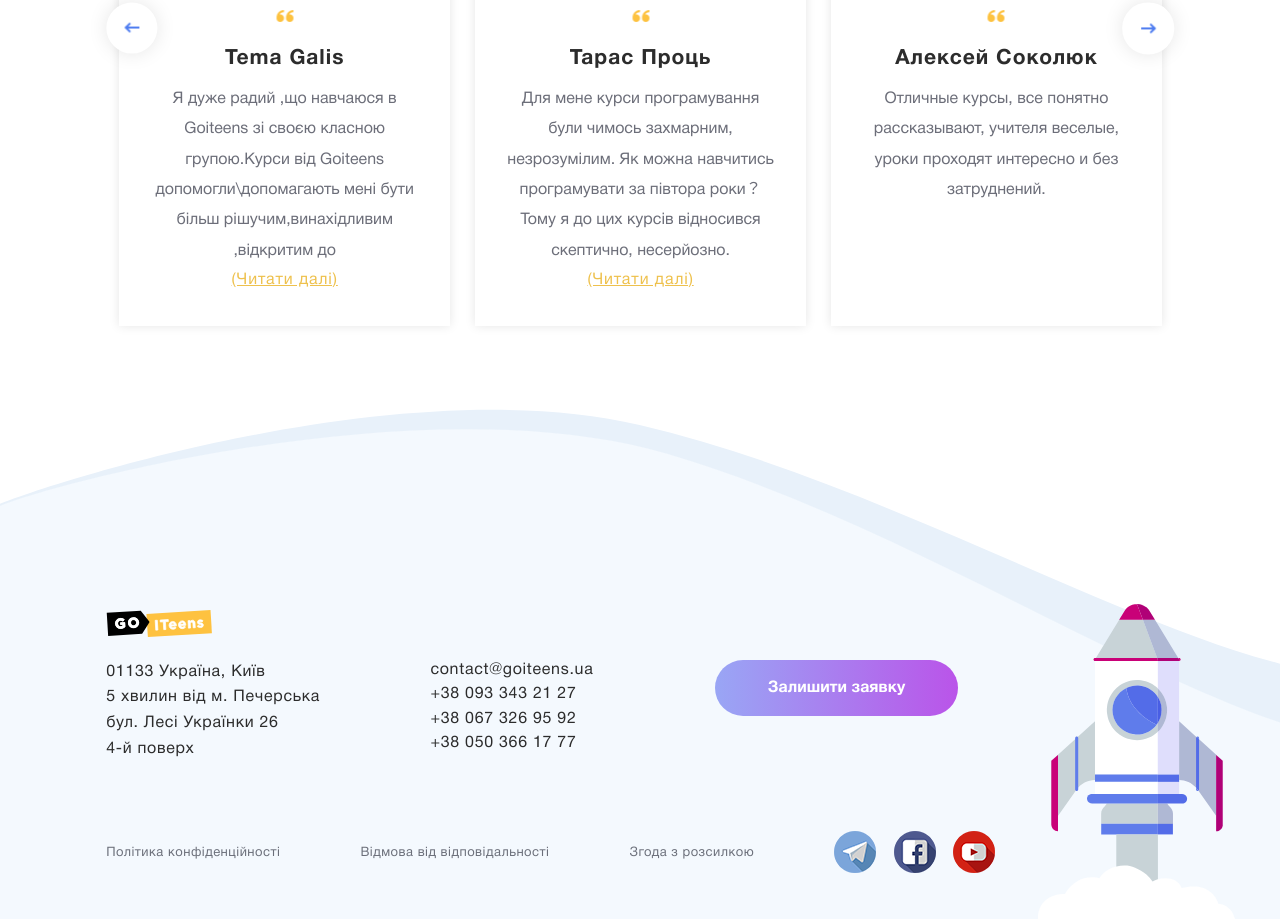
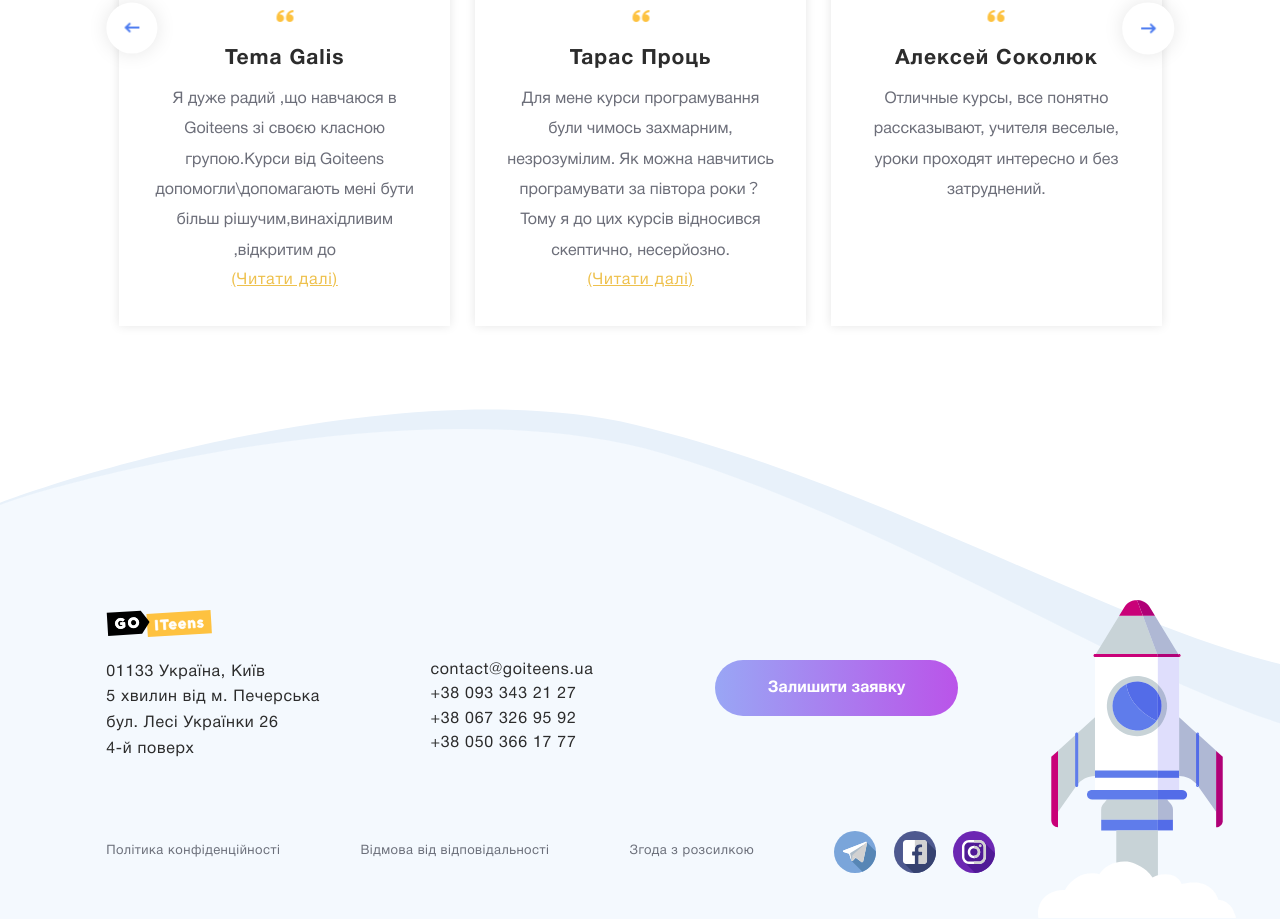
Before and after one commit to Olexiy-repin/go-Iteens, a website: page src/html/index.html in a window 1280 px wide. Shown: the part 7522-8441 px from the top of the page. Drawn offline with nearby package versions, Linux system fonts and the light colour scheme; files that its build step writes are made by us from their sources; files whose address does not match are found by name; a web font is replaced by a local one.

Commit message:
Add socials

```diff
--- a/src/html/footer.html
+++ b/src/html/footer.html
@@ -27,13 +27,13 @@
             <a href="#myModal" class="footer__btn popup-with-form">Залишити заявку</a>
             <div class="footer__socials-container socials-mobile">
               <a href="https://t.me/junior_developer_ua" class="footer__social-link" target="_blank">
-                <img src="img/footer/telegram.png" alt="telegram" class="footer__social-link-img">
+                <img src="img/footer/telegram.svg" alt="telegram" class="footer__social-link-img">
               </a>
               <a href="https://www.facebook.com/GoITeens/" class="footer__social-link" target="_blank">
-                <img src="img/footer/facebook.png" alt="facebook" class="footer__social-link-img">
+                <img src="img/footer/facebook.svg" alt="facebook" class="footer__social-link-img">
               </a>
               <a href="https://www.youtube.com/channel/UCN7NQEBOUuIoXrJZzqVb58Q/videos" class="footer__social-link" target="_blank">
-                <img src="img/footer/youtube.png" alt="youtube" class="footer__social-link-img">
+                <img src="img/footer/instagram.svg" alt="youtube" class="footer__social-link-img">
               </a>
             </div>
           </div>
@@ -51,13 +51,13 @@
               <a id="dispatch-modal-btn" data-modal="#third-myModal" class="terms__link modal-trigger">Згода з розсилкою</a>
               <div class="footer__socials-container socials-desktop">
                 <a href="#" class="footer__social-link">
-                  <img src="img/footer/telegram.png" alt="telegram" class="footer__social-link-img">
+                  <img src="img/footer/telegram.svg" alt="telegram" class="footer__social-link-img">
                 </a>
                 <a href="#" class="footer__social-link">
-                  <img src="img/footer/facebook.png" alt="facebook" class="footer__social-link-img">
+                  <img src="img/footer/facebook.svg" alt="facebook" class="footer__social-link-img">
                 </a>
                 <a href="#" class="footer__social-link">
-                  <img src="img/footer/youtube.png" alt="youtube" class="footer__social-link-img">
+                  <img src="img/footer/instagram.svg" alt="youtube" class="footer__social-link-img">
                 </a>
               </div>
           </div>
--- a/src/sass/_footer.scss
+++ b/src/sass/_footer.scss
@@ -97,6 +97,12 @@
   &:last-of-type {
     margin-right: 0;
   }
+}
+
+.footer__social-link-img {
+  display: block;
+  width: pxToRem(42px);
+  height: pxToRem(42px);
 }
 
 @media (min-width: 768px) {
```
Also changed, not shown: dist/img/footer/facebook.svg (added), dist/img/footer/instagram.svg (added), dist/img/footer/telegram.svg (added), dist/img/sec-06/award-01.png (deleted), dist/img/sec-06/award-02.png (deleted), dist/img/sec-06/award-03.png (deleted), dist/img/sec-06/partners-md.png (deleted), dist/img/sec-06/partners.png (deleted), dist/img/sec-06/tender.png (deleted), dist/index.html, dist/js/jquery.magnific-popup.min.js (deleted), dist/styles.css, src/img/footer/facebook.svg (added), src/img/footer/instagram.svg (added), 1 more files.
